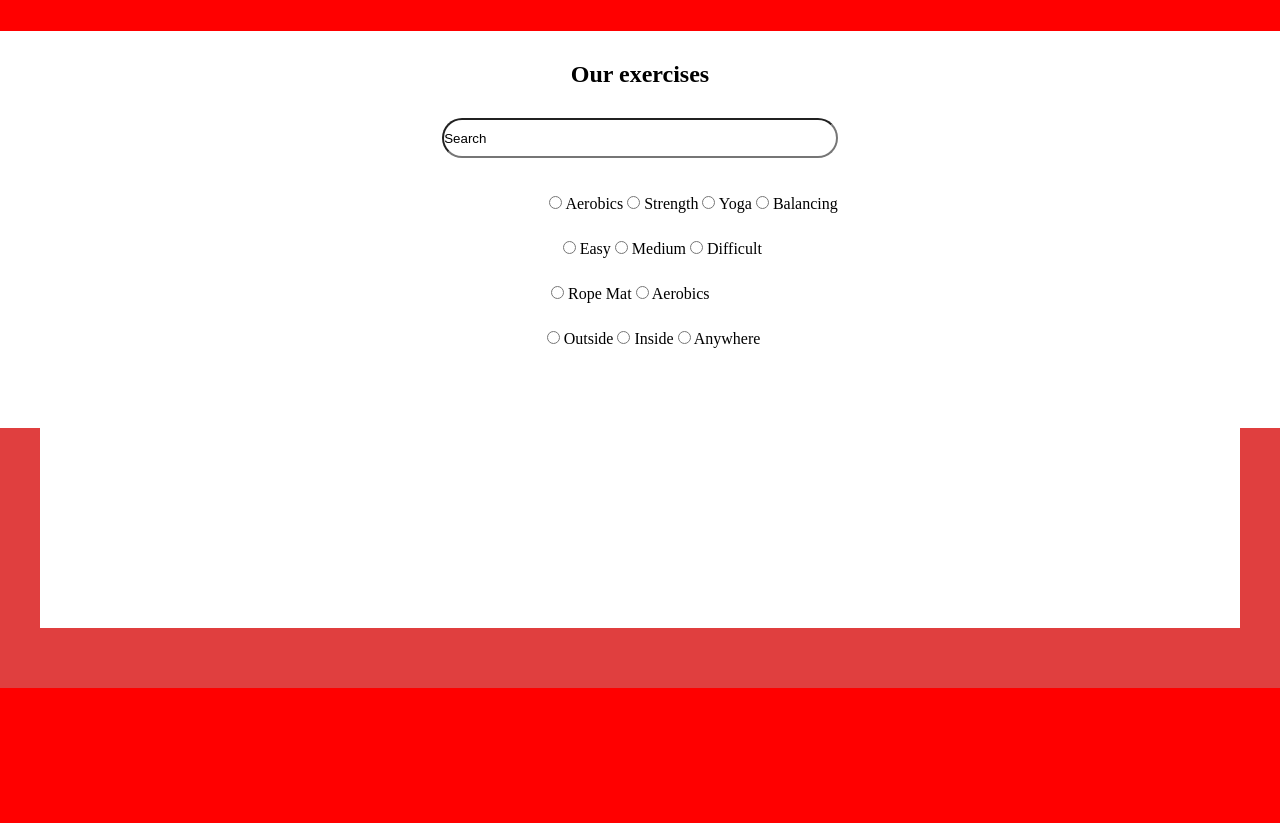
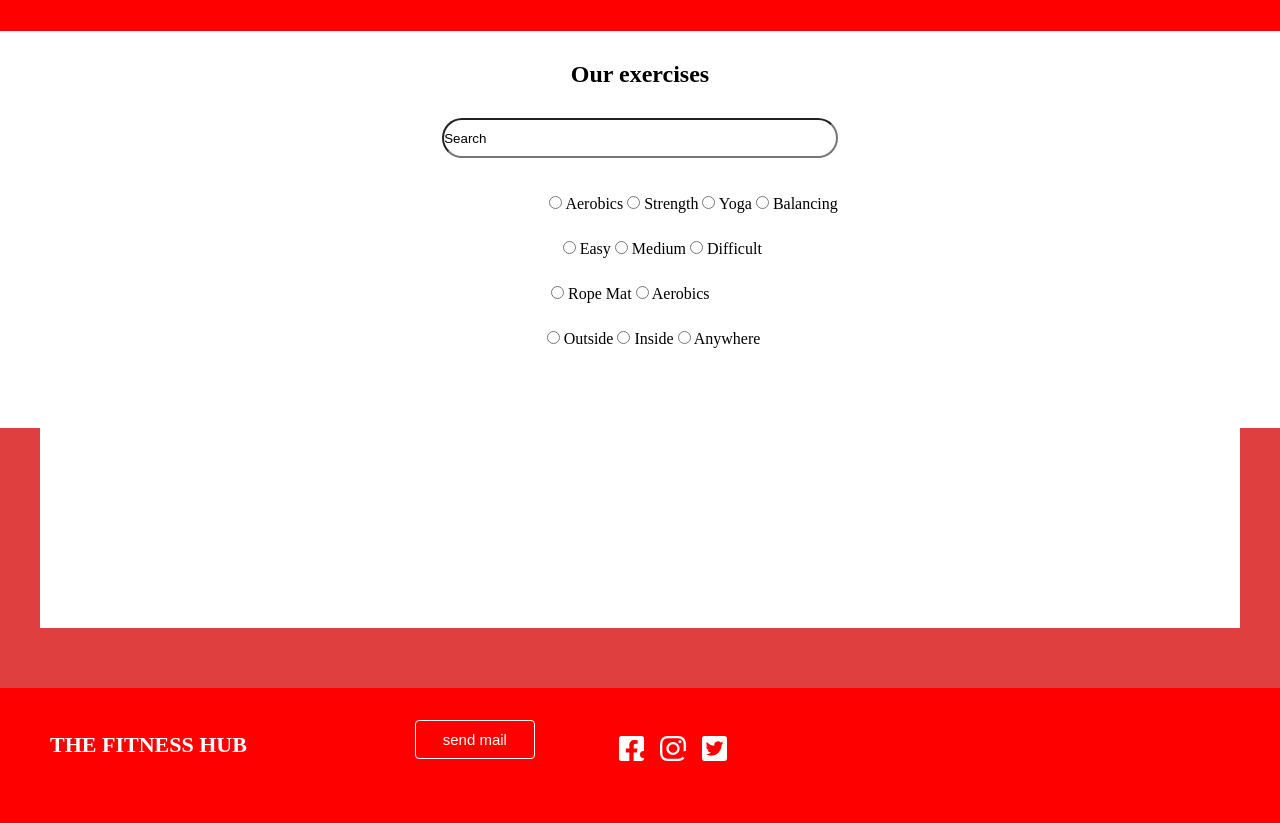
Before and after one commit to JamesTamang/TheFitness-Hub, a plain HTML site: page index.html in a window 1280 px wide. Shown: the part 1409-2232 px from the top of the page. Drawn offline with Linux system fonts and the light colour scheme.

Commit message:
suman ko foooter dne

```diff
--- a/index.html
+++ b/index.html
@@ -94,7 +94,40 @@
     </section>
 
     <footer>
+<!--suman............................................................................................-->
+
+
+        <section class="ft-main">
+            <div class="ft-main-item">
+                <h2 class="ft-title">THE FITNESS HUB</h2>
+            </div>
+            <div class="ft-main-item">
+
+                <button class="button-two"><span>send mail</span></button>
+            </div>
+            <div class="ft-main-item">
+                <ul class="ft-social-list">
+                     <li>
+                      <a href="https://www.facebook.com/sumanmallaz" class="iconic">
+                        <img src="css/svg/Icon%20awesome-facebook-square.svg" alt="fbicon">
+                    </a>
+                </li>
+                <li> <a href="https://www.instagram.com/sumanmallaz/" class="iconic">
+                        <img src="css/svg/Icon%20awesome-instagram.svg" alt="instagram iconig">
+                    </a>
+                    </li>
+                      <li> <a href="https://www.instagram.com/sumanmallaz/" class="iconic">
+                        <img src="css/svg/Icon%20awesome-twitter-square.svg" alt="instagram iconig">
+                    </a>
+                    </li>
+                </ul>
+            </div>
+
+
+        </section>
+<!--suman............................................................................................-->
 
 
     </footer>
-</body></html>
+</body>
+</html>
```
